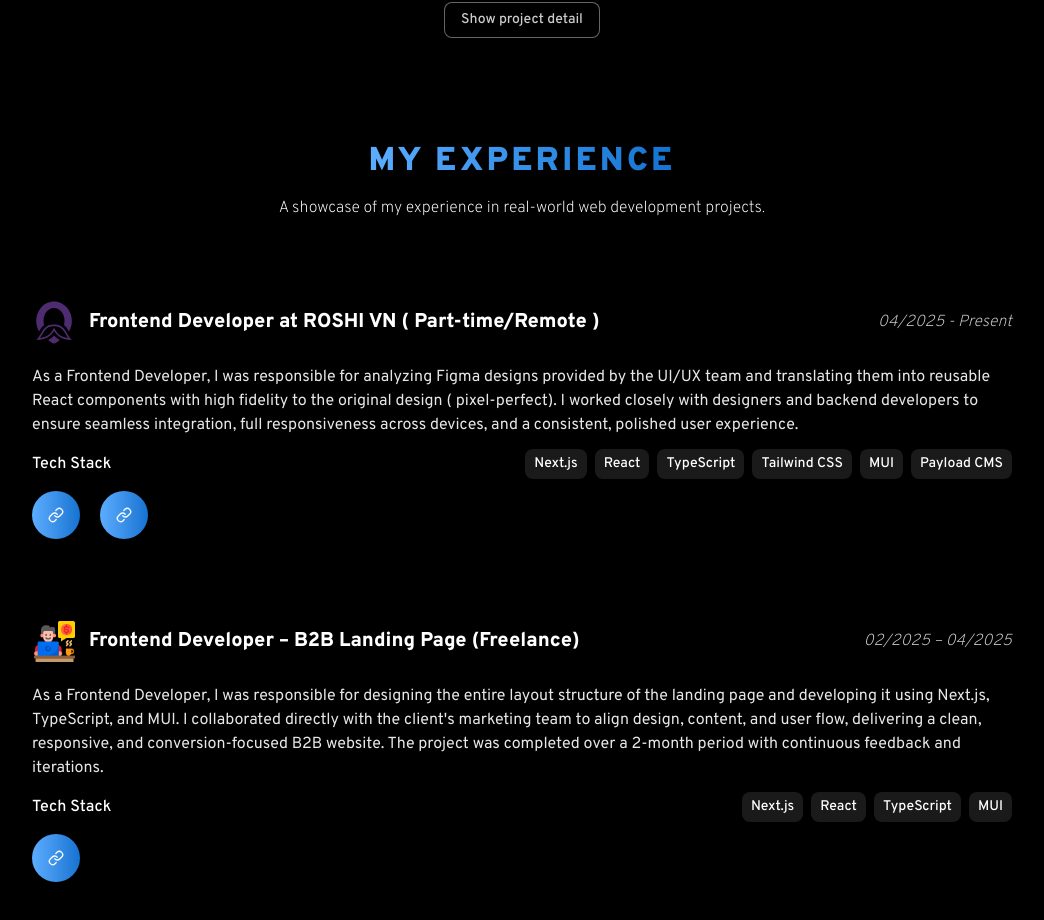
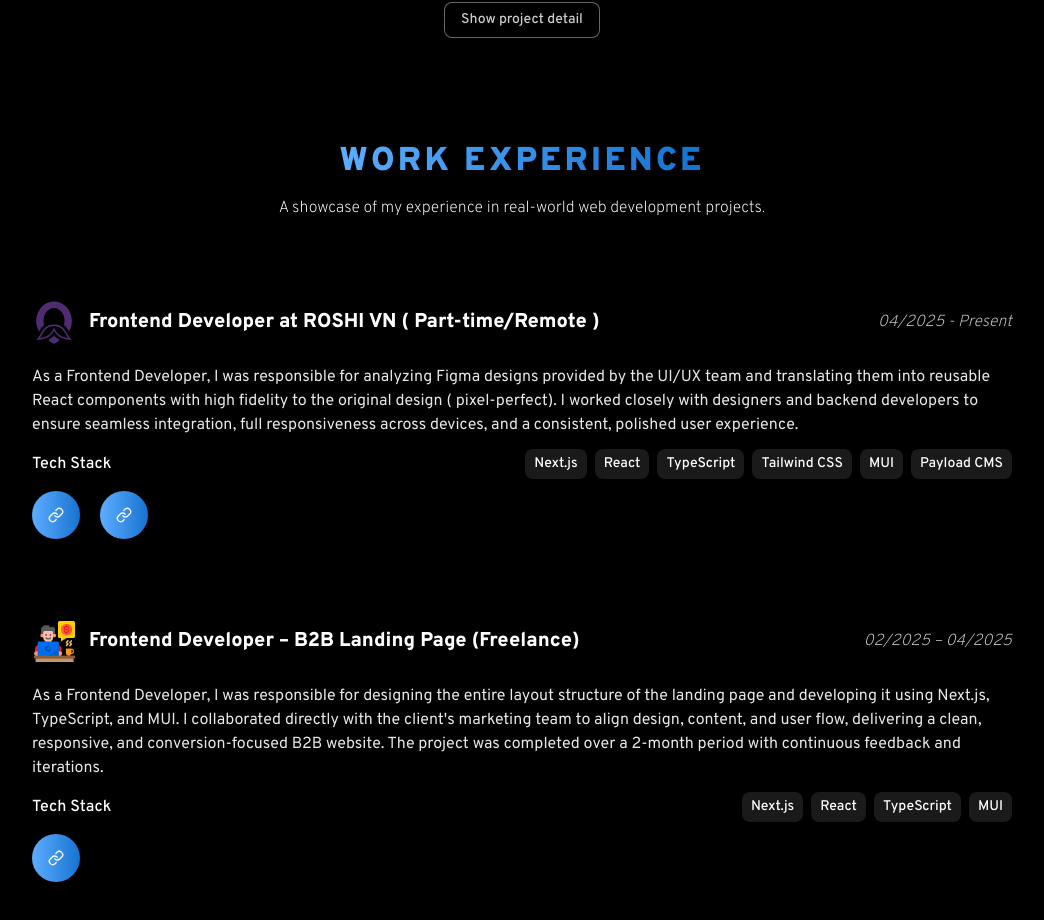
Before and after one commit to zzVu77/my-portfolio, a Next.js app: page / in a window 1280 px wide. Shown: the part 2988-3908 px from the top of the page, without its empty margins (118-1162 px from the left). Built offline with nearby package versions, Linux system fonts and the light colour scheme.

Commit message:
fix: update section title from "My Experience" to "Work Experience" for consistency

```diff
--- a/src/app/page.tsx
+++ b/src/app/page.tsx
@@ -55,7 +55,7 @@ export default function Home() {
       </Wrapper>
 
       <Wrapper
-        title="My Experience"
+        title="Work Experience"
         description="A showcase of my experience in real-world web development projects."
         classNames={{
           title: "text-gradient-blue tracking-widest",
```
